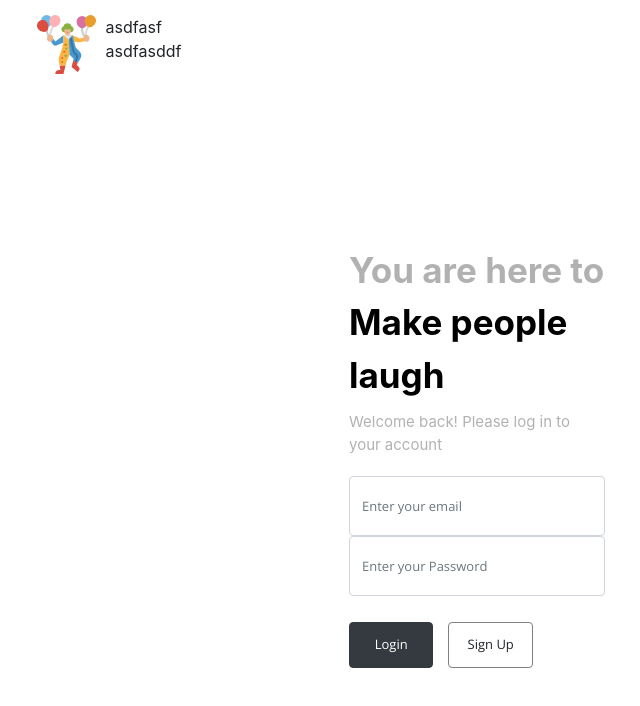
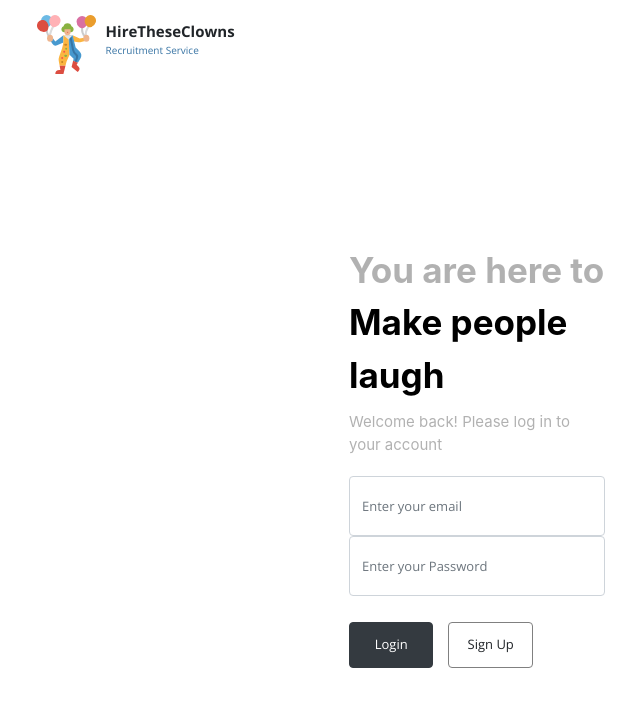
Before and after one commit to LinusBF/iv1201-frontend, a React app: page / in a window 1280 px wide. Shown: the top 706 px of the page, without its empty margins (163-803 px from the left). Built offline with nearby package versions, Linux system fonts and the light colour scheme.

Commit message:
login and register styling finished

```diff
--- a/client/components/login/Login.css
+++ b/client/components/login/Login.css
@@ -5,9 +5,22 @@
 }
 
 .logoright {
+    margin-top: 5px;
     display: flex;
     flex-direction: column;
     margin-left: 10px;
+}
+
+.logoHeader1 {
+    font-family: 'Open Sans', sans-serif;
+    font-weight: bold;
+    font-size: 15px;
+}
+
+.logoHeader2 {
+    font-family: 'Open Sans', sans-serif;
+    color: #3874A4;
+    font-size: 10px;
 }
 
 .loginForm {
@@ -77,4 +90,8 @@
         width: 90%;
         margin-top: 5px;
     }
+
+    .logo {
+        margin-left: 10px;
+    }
 }
--- a/client/components/login/Login.js
+++ b/client/components/login/Login.js
@@ -17,7 +17,17 @@ class Login extends Component {
       .auth()
       .signInWithEmailAndPassword(e.target[0].value, e.target[1].value)
       .then(r => {
-        console.error(r);
+        console.info(r);
+        firebase
+          .auth()
+          .currentUser.getIdToken(/* forceRefresh */ true)
+          .then(function(idToken) {
+            console.info(idToken);
+            // ...
+          })
+          .catch(function(error) {
+            console.error(error);
+          });
       })
       .catch(e => {
         console.error('login not succesful', e);
@@ -32,8 +42,8 @@ class Login extends Component {
             <img src={clown} alt={'...'} />
           </div>
           <div className={'logoright'}>
-            <div>asdfasf</div>
-            <div>asdfasddf</div>
+            <div className={'logoHeader1'}>HireTheseClowns</div>
+            <div className={'logoHeader2'}>Recruitment Service</div>
           </div>
         </div>
         <div className={'loginForm'}>
```
